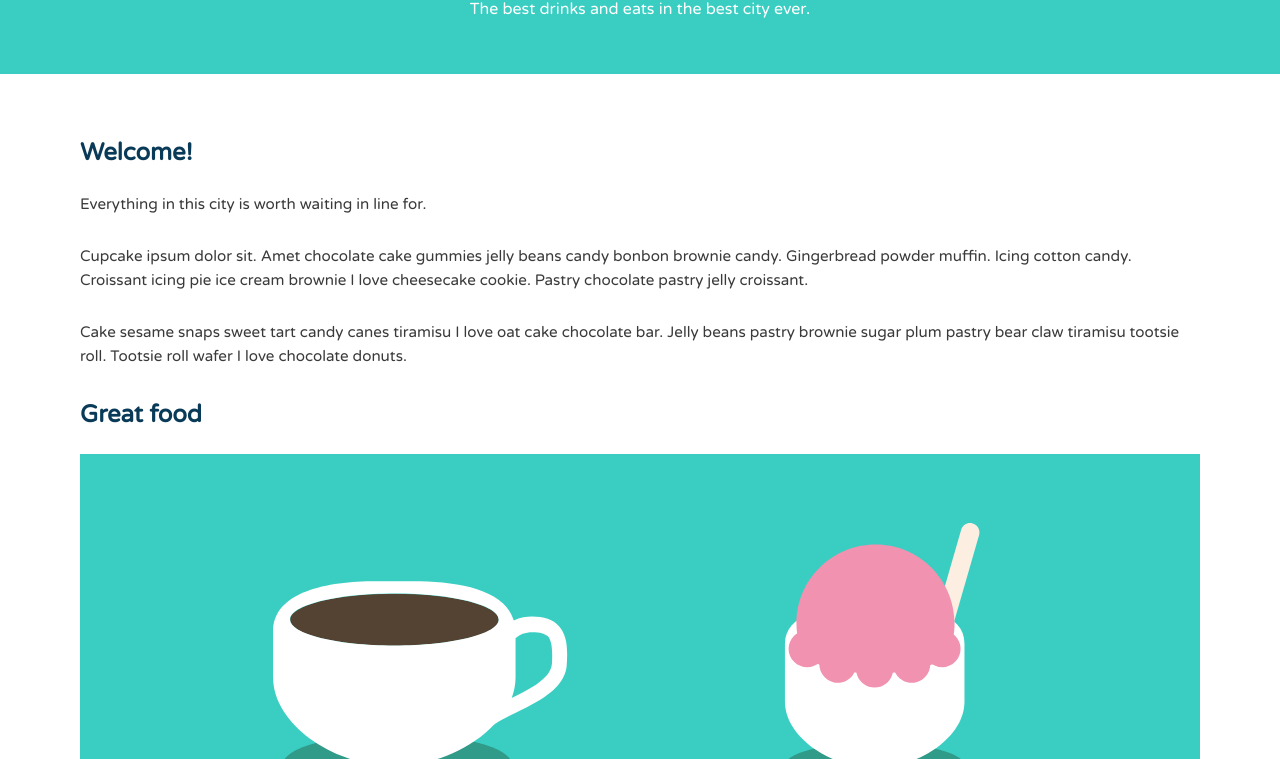
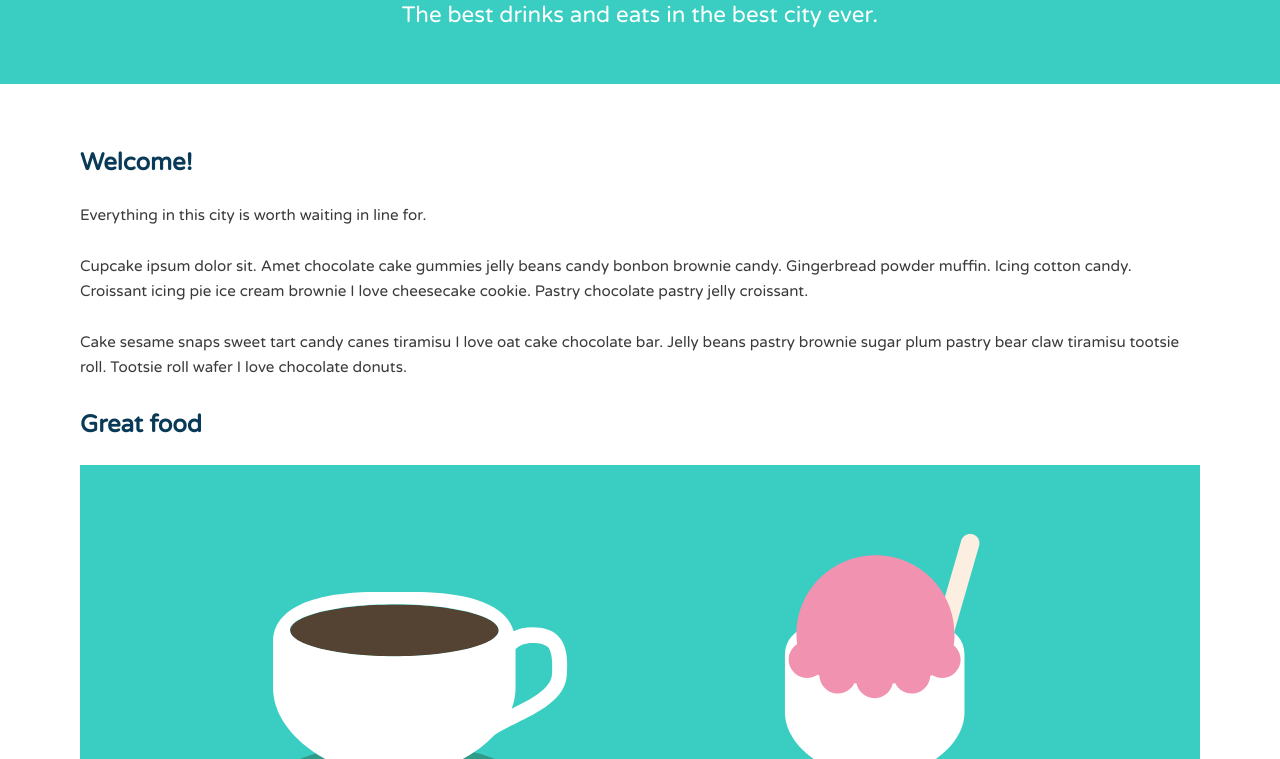
Before and after one commit to Callicodes/cssLayoutProject, a plain HTML site: page index.html in a window 1280 px wide. Shown: the part 341-1100 px from the top of the page. Drawn offline with Linux system fonts and the light colour scheme.

Commit message:
Increased the font size to make it stand out in small screens

```diff
--- a/css/style.css
+++ b/css/style.css
@@ -138,6 +138,11 @@ img {
 		margin-left: 15px;
 
 	}
+
+	.tagline {
+
+		font-size: 1.4em;
+	}
 	/* ---- Float clearfix ---- */
 
 	.clearfix::after {
```
